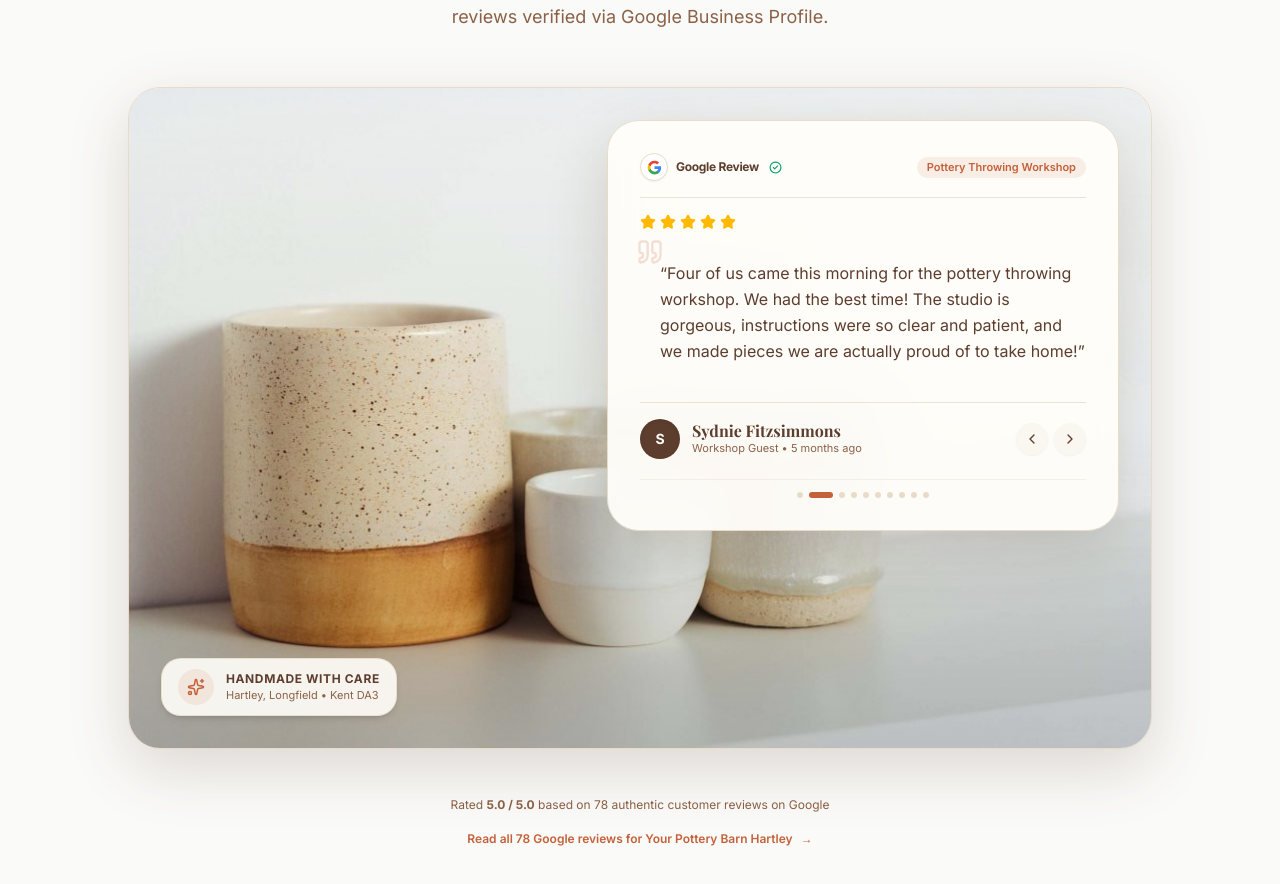
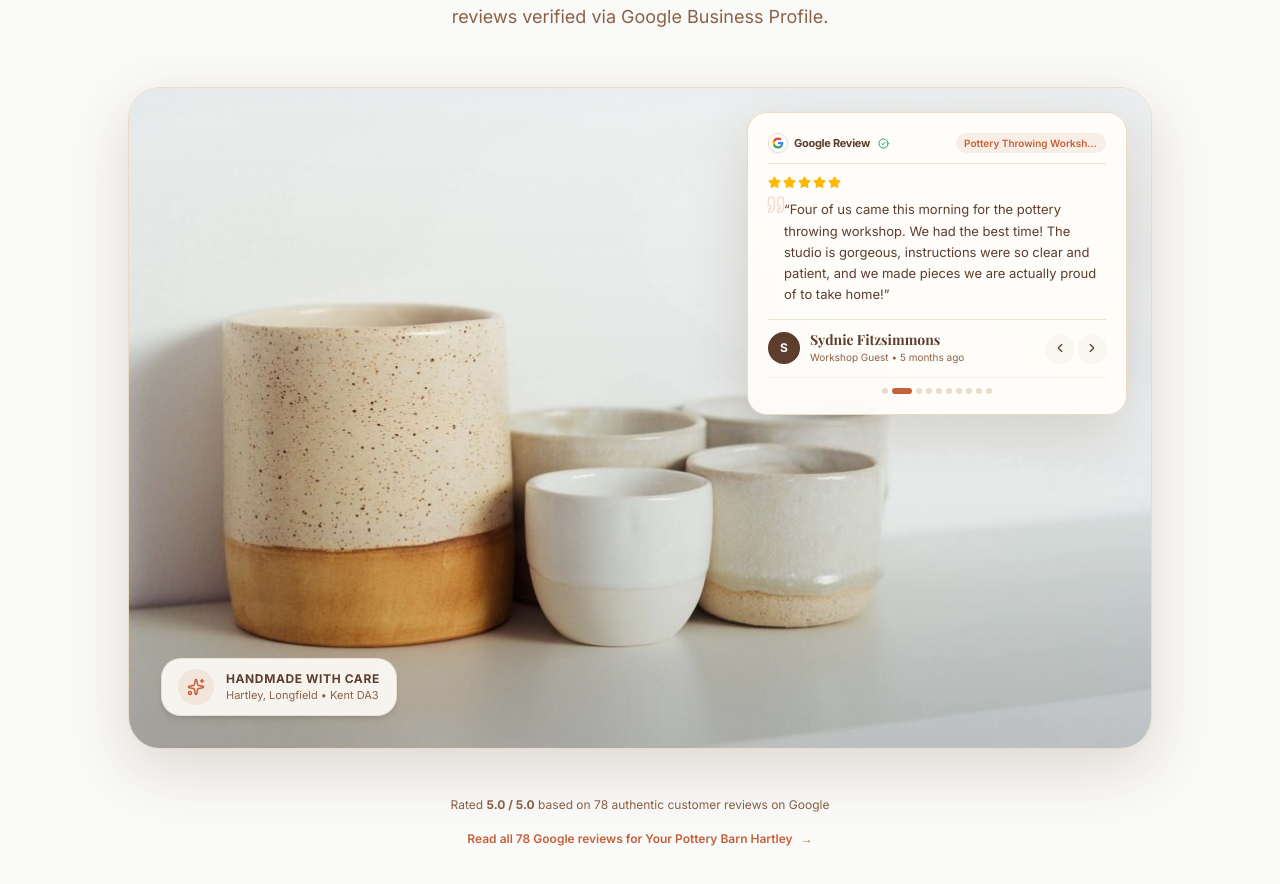
Before and after one commit to AliZaidi5110/YourPotteryBarn, a Next.js app: page / in a window 1280 px wide. Shown: the part 5568-6452 px from the top of the page. Built offline with nearby package versions, Linux system fonts and the light colour scheme; no server answers; a web font is replaced by a local one.

Commit message:
style: adjust floating review card size and padding to be sleeker over image

```diff
--- a/components/customer/TestimonialsSection.tsx
+++ b/components/customer/TestimonialsSection.tsx
@@ -192,42 +192,42 @@ export function TestimonialsSection() {
             </div>
 
             {/* Floating Review Card - Positioned in the Top-Right of the Image */}
-            <div className="relative z-20 sm:absolute sm:top-6 sm:right-6 lg:top-8 lg:right-8 w-full sm:max-w-md lg:max-w-lg p-4 sm:p-0">
-              <div className="bg-warm-white/95 backdrop-blur-xl rounded-2xl sm:rounded-3xl p-6 sm:p-8 border border-parchment shadow-pottery-xl transition-all duration-300">
+            <div className="relative z-20 sm:absolute sm:top-4 sm:right-4 lg:top-6 lg:right-6 w-full sm:max-w-sm md:max-w-sm lg:max-w-[380px] p-3 sm:p-0">
+              <div className="bg-warm-white/95 backdrop-blur-xl rounded-2xl p-4 sm:p-5 border border-parchment shadow-pottery-xl transition-all duration-300">
 
                 {/* Review Header: Google Badge & Service Tag */}
-                <div className="flex items-center justify-between gap-2 mb-4 pb-4 border-b border-parchment/80">
-                  <div className="flex items-center gap-2">
+                <div className="flex items-center justify-between gap-2 mb-3 pb-2.5 border-b border-parchment/80">
+                  <div className="flex items-center gap-1.5">
                     {/* Google 'G' Logo Badge */}
-                    <div className="w-7 h-7 rounded-full bg-white shadow-xs border border-parchment flex items-center justify-center shrink-0">
-                      <svg viewBox="0 0 24 24" width="15" height="15" className="shrink-0">
+                    <div className="w-5 h-5 rounded-full bg-white shadow-xs border border-parchment flex items-center justify-center shrink-0">
+                      <svg viewBox="0 0 24 24" width="12" height="12" className="shrink-0">
                         <path fill="#4285F4" d="M22.56 12.25c0-.78-.07-1.53-.2-2.25H12v4.26h5.92c-.26 1.37-1.04 2.53-2.21 3.31v2.77h3.57c2.08-1.92 3.28-4.74 3.28-8.09z"/>
                         <path fill="#34A853" d="M12 23c2.97 0 5.46-.98 7.28-2.66l-3.57-2.77c-.98.66-2.23 1.06-3.71 1.06-2.86 0-5.29-1.93-6.16-4.53H2.18v2.84C3.99 20.53 7.7 23 12 23z"/>
                         <path fill="#FBBC05" d="M5.84 14.09c-.22-.66-.35-1.36-.35-2.09s.13-1.43.35-2.09V7.06H2.18C1.43 8.55 1 10.22 1 12s.43 3.45 1.18 4.94l2.85-2.22.81-.63z"/>
                         <path fill="#EA4335" d="M12 5.38c1.62 0 3.06.56 4.21 1.64l3.15-3.15C17.45 2.09 14.97 1 12 1 7.7 1 3.99 3.47 2.18 7.06l3.66 2.84c.87-2.6 3.3-4.52 6.16-4.52z"/>
                       </svg>
                     </div>
-                    <span className="text-xs font-bold text-clay tracking-tight">Google Review</span>
-                    <CheckCircle2 size={13} className="text-emerald-600 ml-0.5" />
+                    <span className="text-[11px] font-bold text-clay tracking-tight">Google Review</span>
+                    <CheckCircle2 size={11} className="text-emerald-600 ml-0.5" />
                   </div>
 
-                  <span className="text-[11px] font-semibold text-terracotta bg-terracotta/10 px-2.5 py-0.5 rounded-full">
+                  <span className="text-[10px] font-semibold text-terracotta bg-terracotta/10 px-2 py-0.5 rounded-full truncate max-w-[150px]">
                     {current.serviceTag}
                   </span>
                 </div>
 
                 {/* Star Rating */}
-                <div className="flex items-center gap-1 text-amber-400 mb-3">
+                <div className="flex items-center gap-0.5 text-amber-400 mb-2.5">
                   {[...Array(current.rating)].map((_, i) => (
-                    <Star key={i} size={16} className="fill-amber-400 text-amber-400" />
+                    <Star key={i} size={13} className="fill-amber-400 text-amber-400" />
                   ))}
                 </div>
 
                 {/* Review Text Container with smooth fade transition */}
-                <div className="relative min-h-[130px] sm:min-h-[140px] flex items-center mb-5">
-                  <Quote size={28} className="absolute -top-1 -left-1 text-terracotta/20 pointer-events-none" />
+                <div className="relative min-h-[85px] sm:min-h-[95px] flex items-center mb-3.5">
+                  <Quote size={20} className="absolute -top-1 -left-0.5 text-terracotta/20 pointer-events-none" />
                   <p
-                    className={`text-clay text-sm sm:text-base leading-relaxed pl-5 transition-opacity duration-300 ${
+                    className={`text-clay text-xs sm:text-[13px] leading-relaxed pl-4 transition-opacity duration-300 ${
                       isTransitioning ? 'opacity-0' : 'opacity-100'
                     }`}
                   >
@@ -236,42 +236,42 @@ export function TestimonialsSection() {
                 </div>
 
                 {/* Author Info & Nav Controls */}
-                <div className="flex items-center justify-between pt-4 border-t border-parchment/80">
-                  <div className="flex items-center gap-3">
-                    <div className="w-10 h-10 rounded-full bg-clay text-warm-white font-bold flex items-center justify-center text-sm shadow-inner">
+                <div className="flex items-center justify-between pt-3 border-t border-parchment/80">
+                  <div className="flex items-center gap-2.5">
+                    <div className="w-8 h-8 rounded-full bg-clay text-warm-white font-bold flex items-center justify-center text-xs shadow-inner shrink-0">
                       {current.name.charAt(0)}
                     </div>
                     <div>
-                      <h4 className="font-playfair font-bold text-clay text-base leading-tight">
+                      <h4 className="font-playfair font-bold text-clay text-sm leading-tight">
                         {current.name}
                       </h4>
-                      <p className="text-[11px] text-clay-light">
+                      <p className="text-[10px] text-clay-light">
                         {current.badge} • {current.date}
                       </p>
                     </div>
                   </div>
 
                   {/* Manual Arrow Controls */}
-                  <div className="flex items-center gap-1.5">
+                  <div className="flex items-center gap-1">
                     <button
                       onClick={prevReview}
                       aria-label="Previous review"
-                      className="w-8 h-8 rounded-full bg-cream hover:bg-parchment/80 text-clay flex items-center justify-center transition-colors shadow-xs"
+                      className="w-7 h-7 rounded-full bg-cream hover:bg-parchment/80 text-clay flex items-center justify-center transition-colors shadow-xs"
                     >
-                      <ChevronLeft size={16} />
+                      <ChevronLeft size={14} />
                     </button>
                     <button
                       onClick={nextReview}
                       aria-label="Next review"
-                      className="w-8 h-8 rounded-full bg-cream hover:bg-parchment/80 text-clay flex items-center justify-center transition-colors shadow-xs"
+                      className="w-7 h-7 rounded-full bg-cream hover:bg-parchment/80 text-clay flex items-center justify-center transition-colors shadow-xs"
                     >
-                      <ChevronRight size={16} />
+                      <ChevronRight size={14} />
                     </button>
                   </div>
                 </div>
 
                 {/* 10 Pagination Dots (Clickable & Active Bar) */}
-                <div className="flex items-center justify-center gap-1.5 mt-5 pt-3 border-t border-parchment/40">
+                <div className="flex items-center justify-center gap-1 mt-3 pt-2.5 border-t border-parchment/40">
                   {GOOGLE_REVIEWS.map((_, idx) => (
                     <button
                       key={idx}
@@ -279,7 +279,7 @@ export function TestimonialsSection() {
                       aria-label={`Go to review ${idx + 1}`}
                       className={`h-1.5 rounded-full transition-all duration-300 ${
                         idx === currentIndex
-                          ? 'w-6 bg-terracotta'
+                          ? 'w-5 bg-terracotta'
                           : 'w-1.5 bg-parchment hover:bg-clay-light/50'
                       }`}
                     />
```
